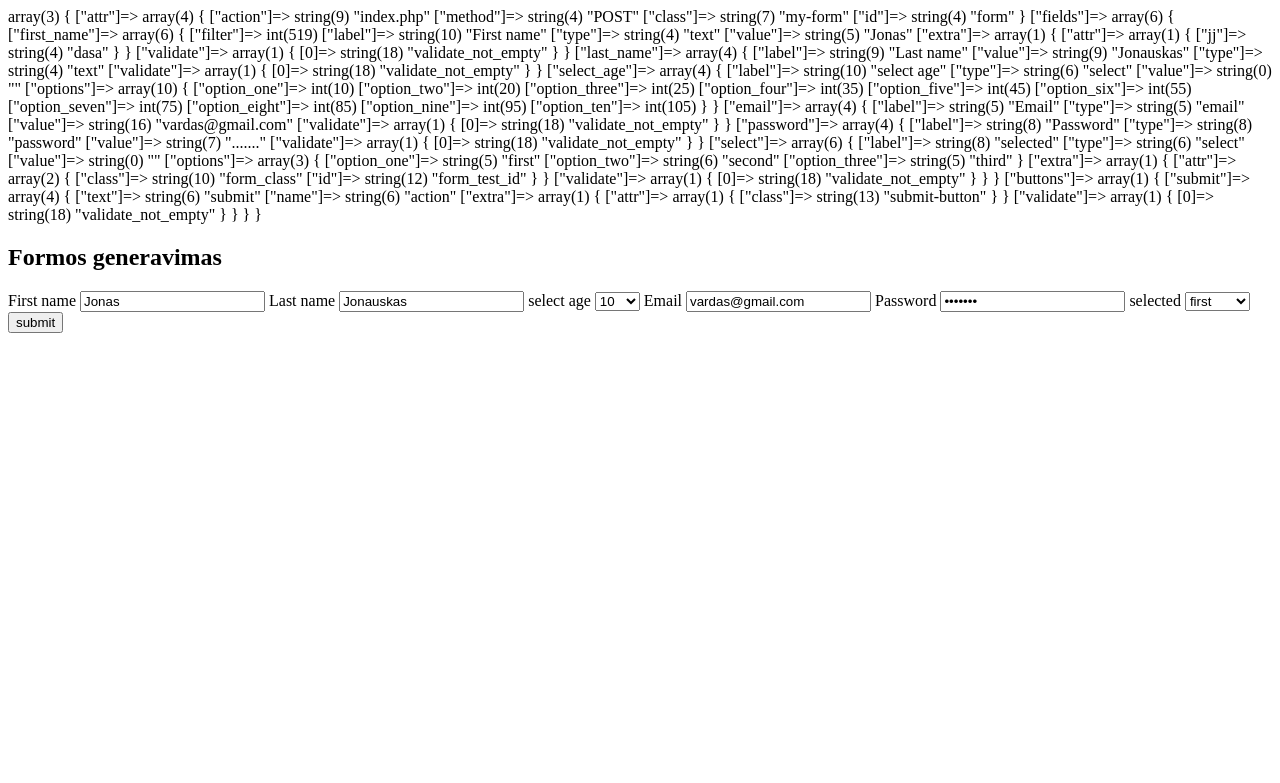
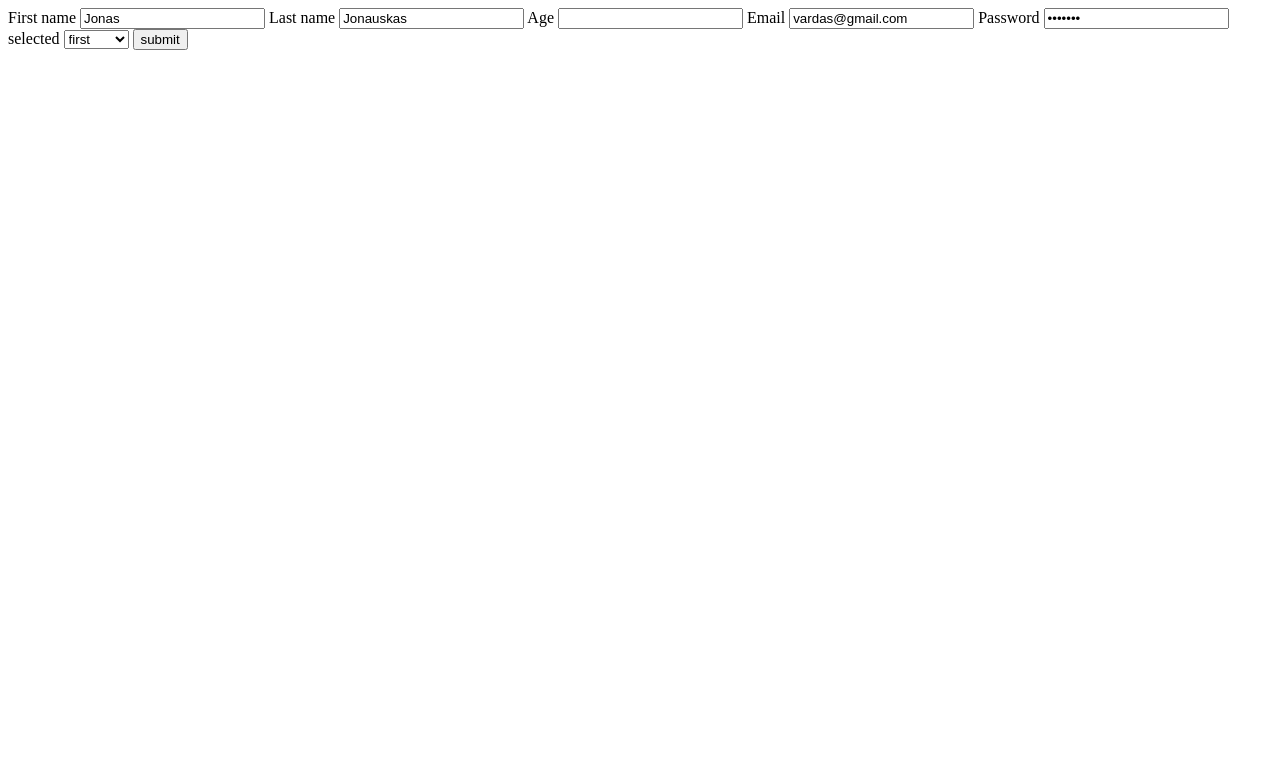
Before and after one commit to JusteKamaityte/Laravel_app, a PHP site: page / in a window 1280 px wide. Shown: the top 783 px of the page. Run offline with PHP 8.4, Linux system fonts and the light colour scheme.

Commit message:
folderiu isskyrimas ir jiems skirti failai

```diff
--- /dev/null
+++ b/app/functions/form/validators.php
@@ -0,0 +1,15 @@
+<?php
+/**
+ * validator max_100
+ * @param $safe_input
+ * @param $field
+ * @return bool
+ */
+function validate_max_100($safe_input, &$field){
+
+    if(strlen($field_input > 100)){
+        $field['error'] = 'Įvesta per daug simbolių';
+        return false;
+    }
+    return true;
+}
--- /dev/null
+++ b/app/templates/nav.tpl.php
@@ -0,0 +1 @@
+<?php
--- /dev/null
+++ b/bootloader.php
@@ -0,0 +1,8 @@
+<?php
+//loadinam  pagrindines core funkcijas
+require'core/functions/form/core.php';
+require 'core/functions/form/validators.php';
+require 'core/functions/html.php';
+
+//loadinam projektui specifines funkcijas
+require 'app/functions/form/validators.php';
--- /dev/null
+++ b/core/functions/form/validators.php
@@ -0,0 +1,50 @@
+<?php
+
+/**
+ * funkcija grazina errora, jei laukelis tuscias, tikrina vieno field input
+ * @param $field_input
+ * @param $field
+ * @return mixed
+ */
+function validate_not_empty($field_input, &$field): bool
+{
+
+    if (empty($field_input)) {
+        $field['error'] = 'Laukelis tuščias';
+        return false;
+    }
+
+    return true;
+}
+
+
+/**
+ * sukurtus validatorius priskirti fieldui age
+ * @param $safe_input
+ * @param $field
+ * @return bool
+ */
+function validate_is_number($safe_input, &$field)
+{
+    if (!is_numeric($safe_input)) {
+        $field['error'] = 'laukas privalo būti skaičius';
+        return false;
+    }
+    return true;
+}
+
+/**
+ * funkcija tikrinanti ar skaičius yra teigiamas
+ * @param $safe_input
+ * @param $field
+ * @return bool
+ */
+function validate_is_positive($safe_input, &$field)
+{
+
+    if ($safe_input <= 0) {
+        $field['error'] = 'Lauko vertė privalo būti teigiamas skaičius';
+        return false;
+    }
+    return true;
+}
--- /dev/null
+++ b/core/functions/html.php
@@ -0,0 +1,17 @@
+<?php
+
+/**
+ *funkcija generuojanti formos atributus
+ * @param array $attr
+ * @return string
+ */
+function html_attr(array $attr): string
+{
+    $attributes = '';
+
+    foreach ($attr as $index => $value) {
+        $attributes .= "$index=\"$value\" ";
+    }
+
+    return $attributes;
+}
--- a/index.php
+++ b/index.php
@@ -1,130 +1,17 @@
 <?php
-$form = "templates/form.tpl.php";
+require 'bootloader.php';
 
-/**
- *funkcija generuojanti formos atributus
- * @param array $attr
- * @return string
- */
-function html_attr(array $attr): string
+
+function form_success($form, $safe_input)
 {
-    $attributes = '';
-
-    foreach ($attr as $index => $value) {
-        $attributes .= "$index=\"$value\" ";
-    }
-
-//   var_dump($attributes);
-    return $attributes;
+    var_dump('success');
 }
 
-$form = [
-    'attr' => [
-        'action' => 'index.php',
-        'method' => 'POST',
-        'class' => 'my-form',
-    ]
-];
-
-//var_dump($form);
-
-/**
- * funkcija apsauganti nuo pavojingu ivesciu(POST)
- * @param array $form
- * @return array|null
- */
-function get_filtered_input(array $form): ?array
+function form_failed($form, $safe_input)
 {
-
-    $filter_parameters = [];
-
-    foreach ($form['fields'] as $field_id => $field) {
-        var_dump($field);
-        if (isset($field['filter'])) {
-            $filter_parameters[$field_id] = $field['filter'];
-        } else {
-            $filter_parameters[$field_id] = FILTER_SANITIZE_SPECIAL_CHARS;
-        }
-    }
-    var_dump($filter_parameters);
-//is cia gaunam isfiltruotus
-    return get_filtered_input(INPUT_POST, $filter_parameters);
+    var_dump('failed');
 }
 
-////if($_POST){
-//    $safe_input = get_filtered_input($form);
-//    validate_form($form, $safe_input);
-////}
-
-
-//tikrina vieno field input
-
-/**
- * funkcija grazina errora, jei laukelis tuscias
- * @param $field_input
- * @param $field
- * @return mixed
- */
-function validate_not_empty($field_input, &$field): bool
-{
-
-    if (empty($field_input)) {
-        $field['error'] = 'Laukelis tuščias';
-        return false;
-    }
-
-    return true;
-}
-
-
-/**
- * apskritai patikrinti laukelio vertes funkcija turetu buti kuo labiau flexible
- *funkcija tikrinanti form masyvo outputo errorús tustiems laukams
- * @param array $form
- * @param $safe_input
- * @return bool
- */
-function validate_form(array &$form, array $safe_input): bool
-{
-    $success = true;
-
-    foreach ($safe_input as $field_id => $value) {
-        $field = &$form['fields'][$field_id];
-        $field['value'] = $value;
-
-        foreach ($field['validate'] ?? [] as $item) {
-            $is_valid = $item($value, $field);
-
-            if (!$is_valid) {
-                $success = false;
-            break;
-            }
-        }
-    }
-    return $success;
-}
-
-//sukurtus validatorius priskirti fieldui age
-
-function validate_is_number($safe_input, &$form){
-
-    foreach($safe_input as $field_id => $age){
-        $field = &$form['fields'][$field_id];
-        $field['age'] = $age;
-
-        if(is_integer($age)){
-
-        }
-    }
-}
-
-function validate_is_positive($field_input, &$form){
-
-}
-
-function validate_max_100($field_input, &$form){
-
-}
 
 $form = [
     'attr' => [
@@ -132,6 +19,10 @@ $form = [
         'method' => 'POST',
         'class' => 'my-form',
         'id' => 'form'
+    ],
+    'callbacks' => [
+        'success' => 'form_success',
+        'failed' => 'form_failed'
     ],
     'fields' => [
         'first_name' => [
@@ -157,22 +48,16 @@ $form = [
             ],
 
         ],
-        'select_age' => [
-            'label' => 'select age',
-            'type' => 'select',
-            'value' => '',
-            'options' => [
-                'option_one' => 10,
-                'option_two' => 20,
-                'option_three' =>25,
-                'option_four' =>35,
-                'option_five' =>45,
-                'option_six' =>55,
-                'option_seven' =>65,
-                'option_seven' =>75,
-                'option_eight' =>85,
-                'option_nine' =>95,
-                'option_ten' =>105,
+        'age' => [
+            'label' => 'Age',
+            'type' => 'number',
+            'value' => '...',
+            'filter' => 'FILTER_SANTIZE_INT',
+            'validators' => [
+                'validate_not_empty',
+                'validate_is_number',
+                'validate_is_positive',
+                'validate_max_100'
             ],
         ],
         'email' => [
@@ -226,7 +111,7 @@ $form = [
         ],
     ]
 ];
-var_dump($form);
+
 ?>
 
 <html>
@@ -236,8 +121,8 @@ var_dump($form);
     </style>
 </head>
 <body>
-<!--<h1>--><?php //print var_dump($form['name']); ?><!--</h1>-->
-<h2>Formos generavimas</h2>
-<?php include 'templates/form.tpl.php'; ?>
+<h1></h1>
+<h2></h2>
+<?php include 'core/templates/form.tpl.php'; ?>
 </body>
 </html>
```
Also changed, not shown: core/functions/form/core.php (added, +55 -0 lines), app/assets/css/main.css (renamed from css/main.css), core/templates/form.tpl.php (renamed from templates/form.tpl.php), css/plant.png (deleted).
